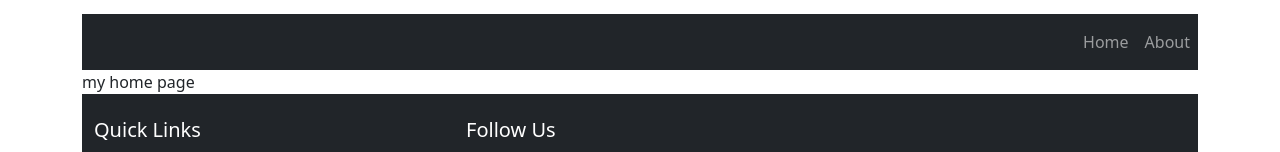
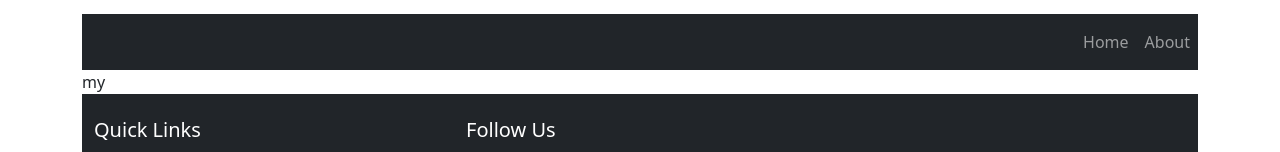
Before and after one commit to luqman-bashir/video-app, a React (Create React App) app: page / in a window 1280 px wide. Shown: the part 406-558 px from the top of the page. Built offline with nearby package versions, Linux system fonts and the light colour scheme.

Commit message:
Setup files

```diff
--- a/src/pages/Home.jsx
+++ b/src/pages/Home.jsx
@@ -3,7 +3,7 @@ import React from 'react'
 export default function Home() {
   return (
     <div>
-      my home page
+      my
     </div>
   )
 }
```
